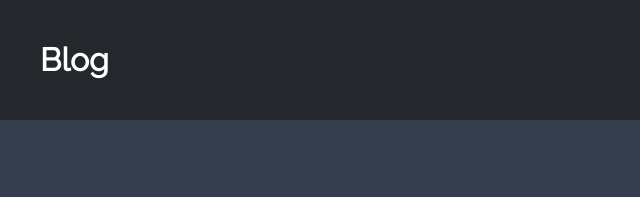
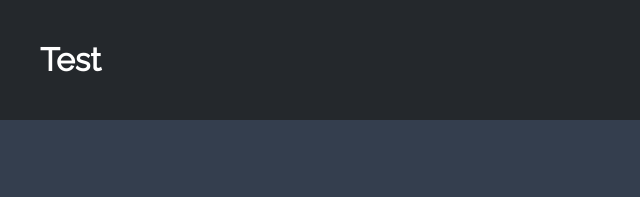
Before and after one commit to Lolisolera/Bootcamp-W3, a plain HTML site: page Bootcamp-W3/Day 1/Responsive Grid/index.html in a window 1280 px wide. Shown: the top 197 px of the page, 0-640 px from the left. Drawn offline with Linux system fonts and the light colour scheme.

Commit message:
Update index.html

```diff
--- a/Bootcamp-W3/Day 1/Responsive Grid/index.html
+++ b/Bootcamp-W3/Day 1/Responsive Grid/index.html
@@ -10,7 +10,7 @@
 
 <body>
     <header class="grid">
-        <h1>Blog</h1>
+        <h1>Test</h1>
         <nav>
             <a href="#">Home</a>
             <a href="#">About</a>
```
